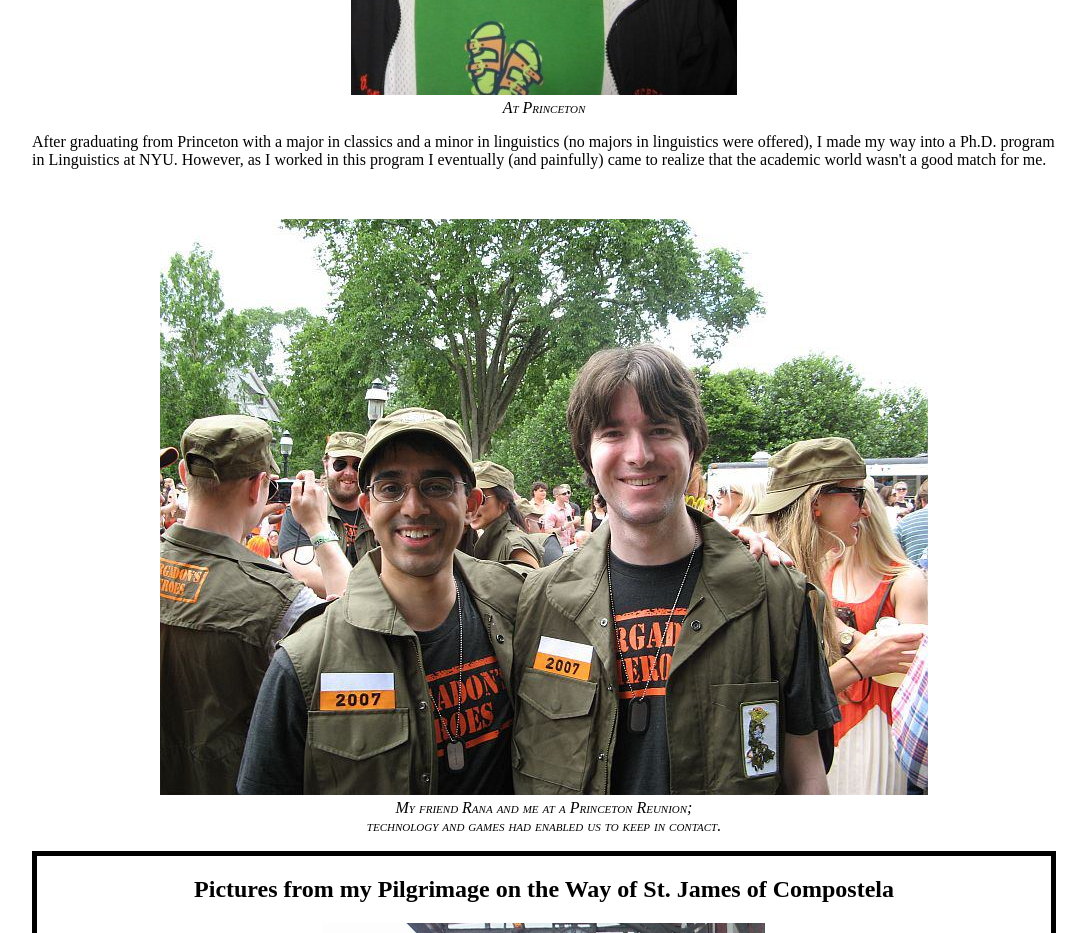
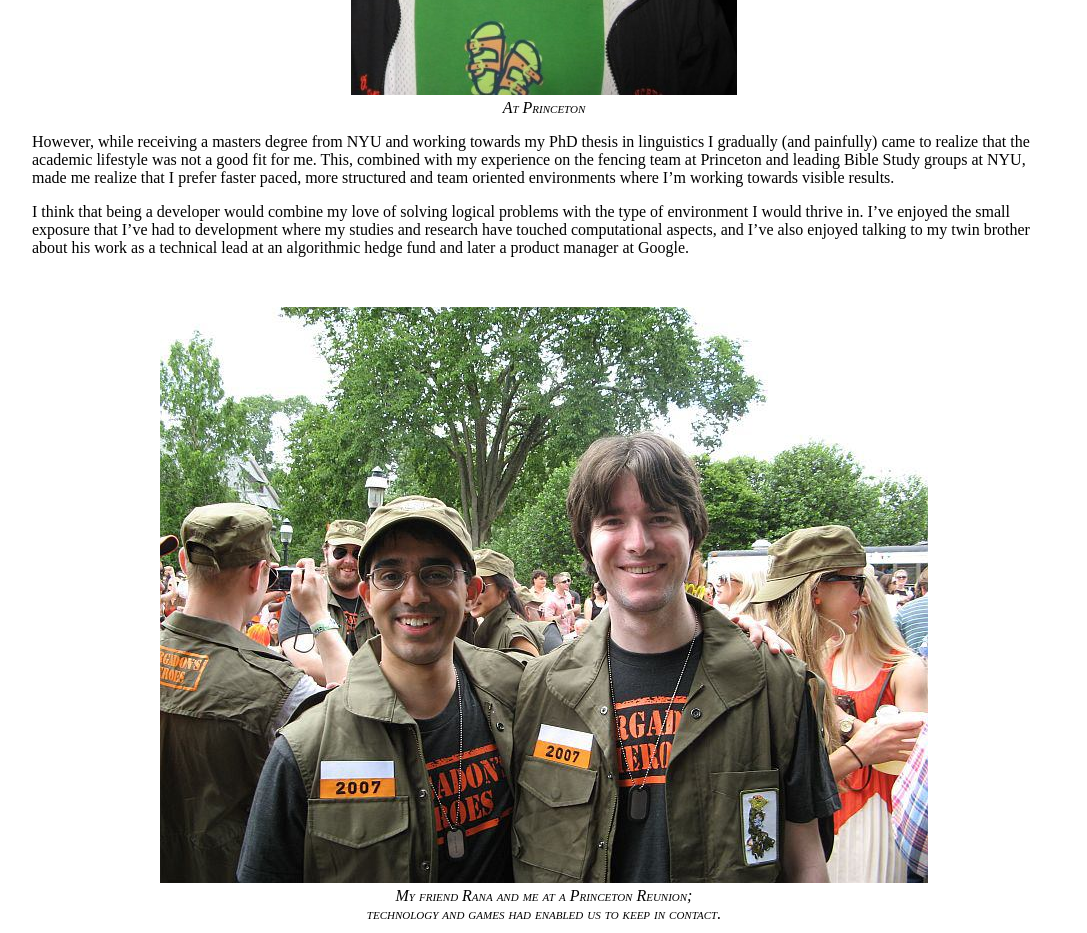
Before and after one commit to erictbesson/erictbesson.github.io, a plain HTML site: page index.html in a window 1280 px wide. Shown: the part 1360-2293 px from the top of the page, without its empty margins (96-1183 px from the left). Drawn offline with Linux system fonts and the light colour scheme.

Commit message:
More Text

```diff
--- a/index.html
+++ b/index.html
@@ -83,7 +83,9 @@
 
 
 
-    <p>After graduating from Princeton with a major in classics and a minor in linguistics (no majors in linguistics were offered), I made my way into a Ph.D. program in Linguistics at NYU.  However, as I worked in this program I eventually (and painfully) came to realize that the academic world wasn't a good match for me.</p>
+    <p>However, while receiving a masters degree from NYU and working towards my PhD thesis in linguistics I gradually (and painfully) came to realize that the academic lifestyle was not a good fit for me.  This, combined with my experience on the fencing team at Princeton and leading Bible Study groups at NYU, made me realize that I prefer faster paced, more structured and team oriented environments where I’m working towards visible results.</p>
+
+	<p>I think that being a developer would combine my love of solving logical problems with the type of environment I would thrive in.  I’ve enjoyed the small exposure that I’ve had to development where my studies and research have touched computational aspects, and I’ve also enjoyed talking to my twin brother about his work as a technical lead at an algorithmic hedge fund and later a product manager at Google.</p>
 
 	<div class="CenterImage">
         <br>
```
